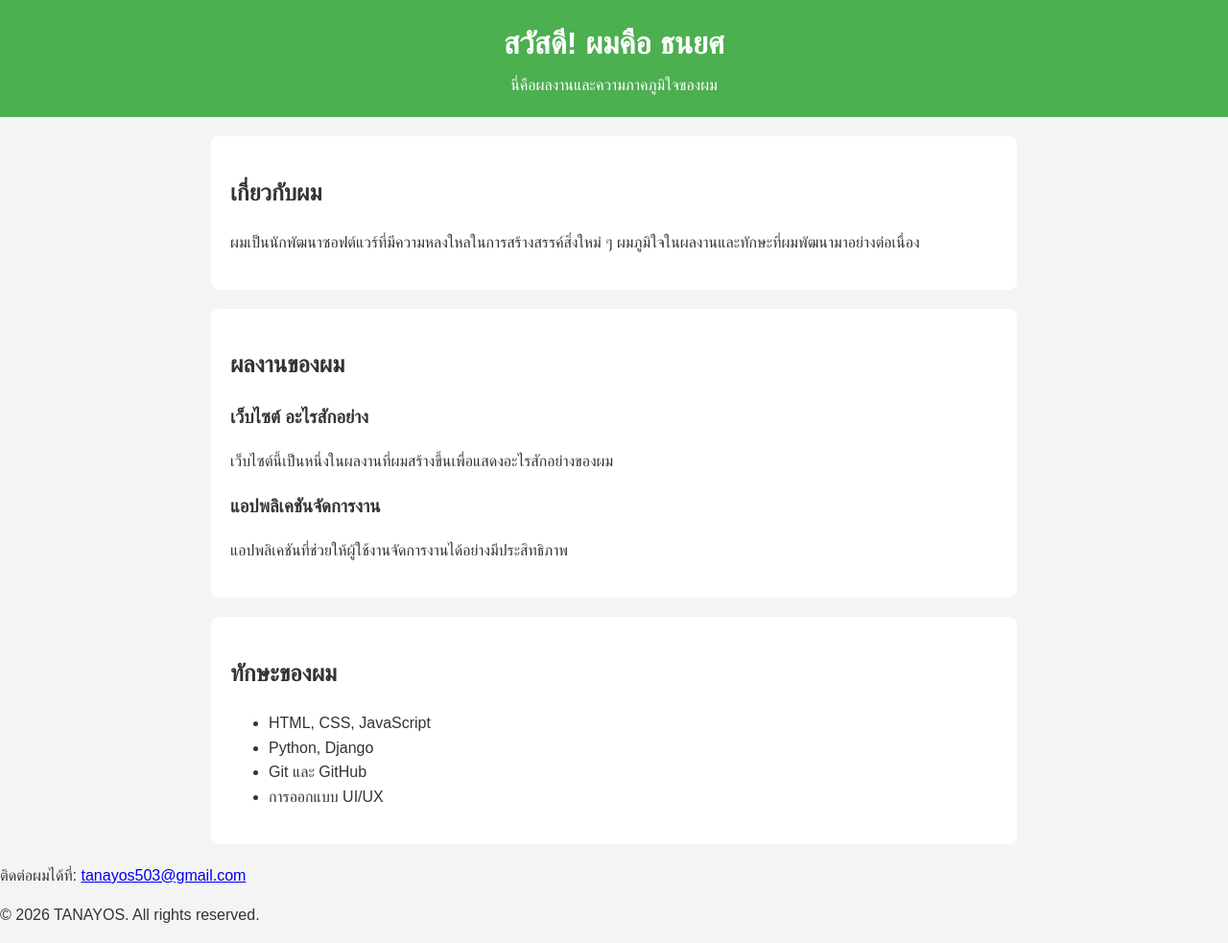
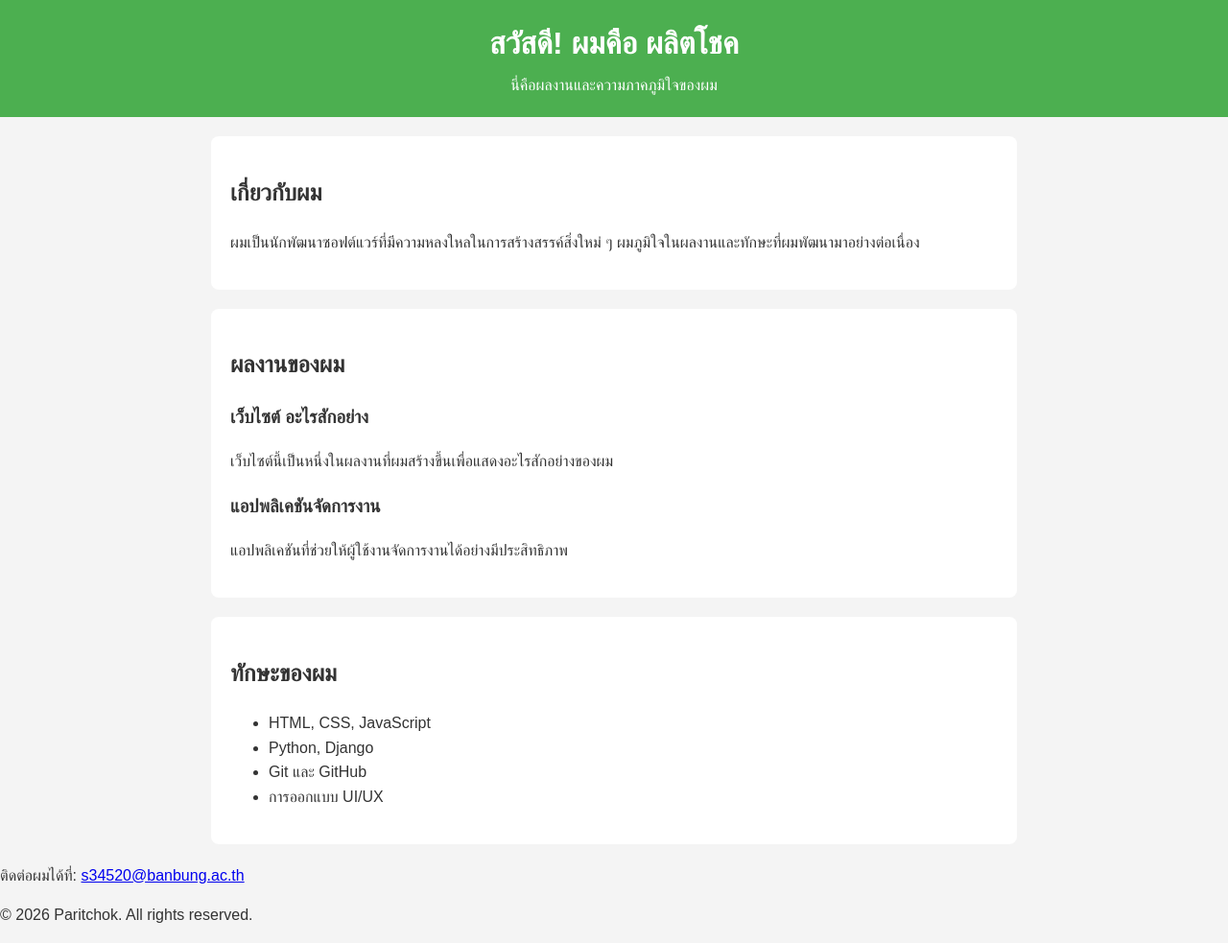
Before and after one commit to Masonconman/02-Paritchok.github.io, a plain HTML site: page index.html in a window 1280 px wide. Shown: the whole page at 96% size. Drawn offline with Linux system fonts and the light colour scheme.

Commit message:
Update index.html

```diff
--- a/index.html
+++ b/index.html
@@ -4,7 +4,7 @@
     <meta charset="UTF-8">
     <meta name="viewport" content="width=device-width, initial-scale=1.0">
     <meta name="description" content="เว็บไซต์แสดงผลงานและทักษะของ ธนยศ">
-    <title>ความภาคภูมิใจของ TANAYOS</title>
+    <title>ความภาคภูมิใจของ Paritchok</title>
     <link rel="stylesheet" href="style.css">
 </head>
 
@@ -12,7 +12,7 @@
 
     <!-- ส่วนหัวของเว็บ -->
     <header>
-        <h1>สวัสดี! ผมคือ ธนยศ</h1>
+        <h1>สวัสดี! ผมคือ ผลิตโชค</h1>
         <p>นี่คือผลงานและความภาคภูมิใจของผม</p>
     </header>
 
@@ -56,13 +56,13 @@
         <p>
             ติดต่อผมได้ที่:
             <a href="mailto:tanayos503@gmail.com">
-                tanayos503@gmail.com
+                s34520@banbung.ac.th
             </a>
         </p>
 
         <p>
             &copy; <span id="year"></span>
-            TANAYOS. All rights reserved.
+            Paritchok. All rights reserved.
         </p>
     </footer>
 
```
